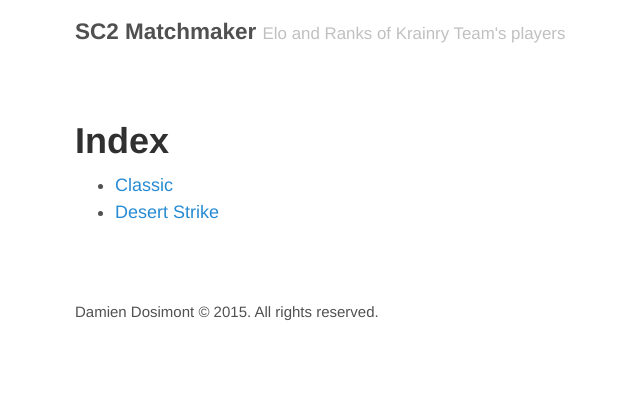
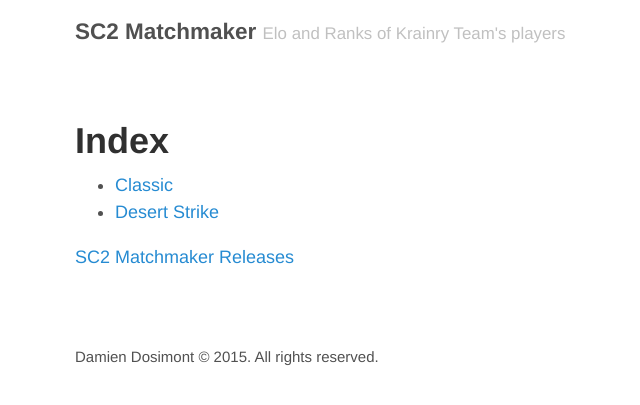
Before and after one commit to dosimont/sc2_matchmaker.site, a Jekyll site: the page built from index.md, in a window 1280 px wide. Shown: the top 405 px of the page, without its empty margins (250-890 px from the left). Built offline with Jekyll 4.4.1, drawn with Linux system fonts in a browser that asks for light colours.

Commit message:
add link to releases

```diff
--- a/index.md
+++ b/index.md
@@ -4,3 +4,5 @@ title: Index
 ---
 * [Classic](classic/)
 * [Desert Strike](Desert%20Strike/)
+
+[SC2 Matchmaker Releases](https://github.com/dosimont/sc2_matchmaker/releases)
```
